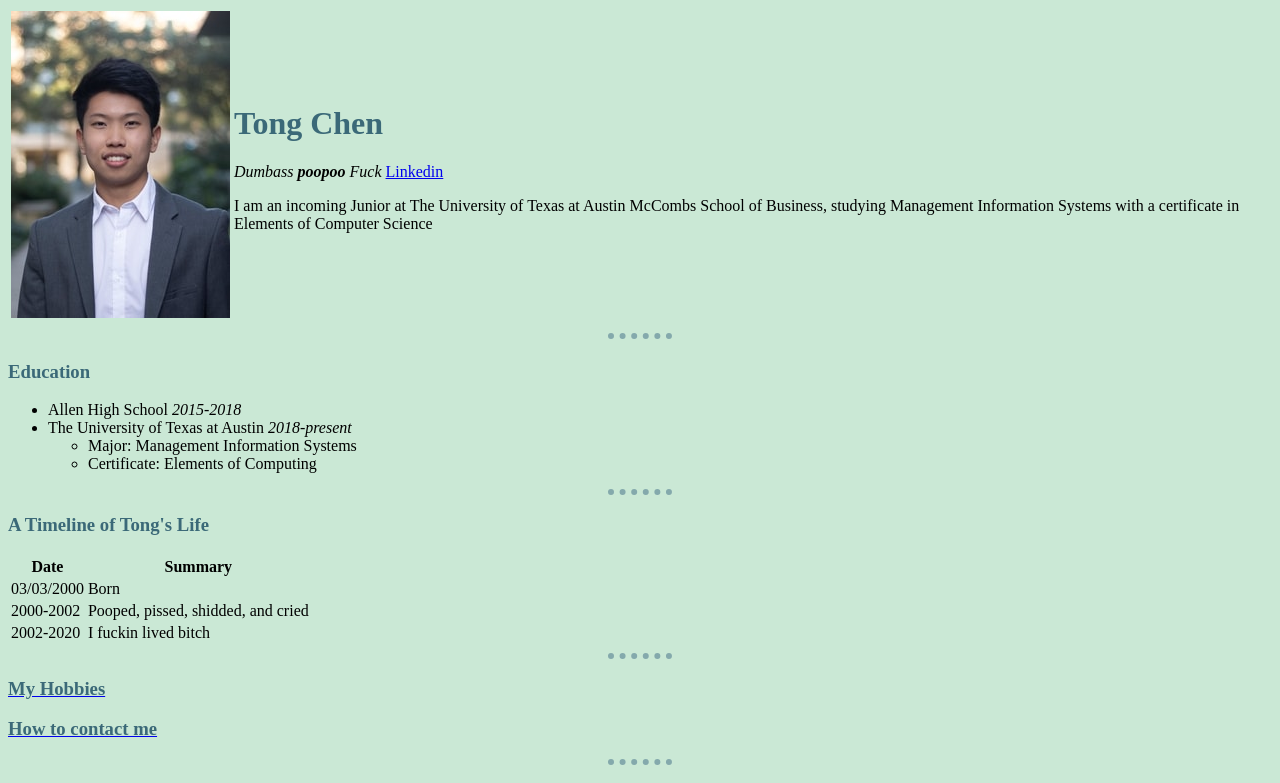
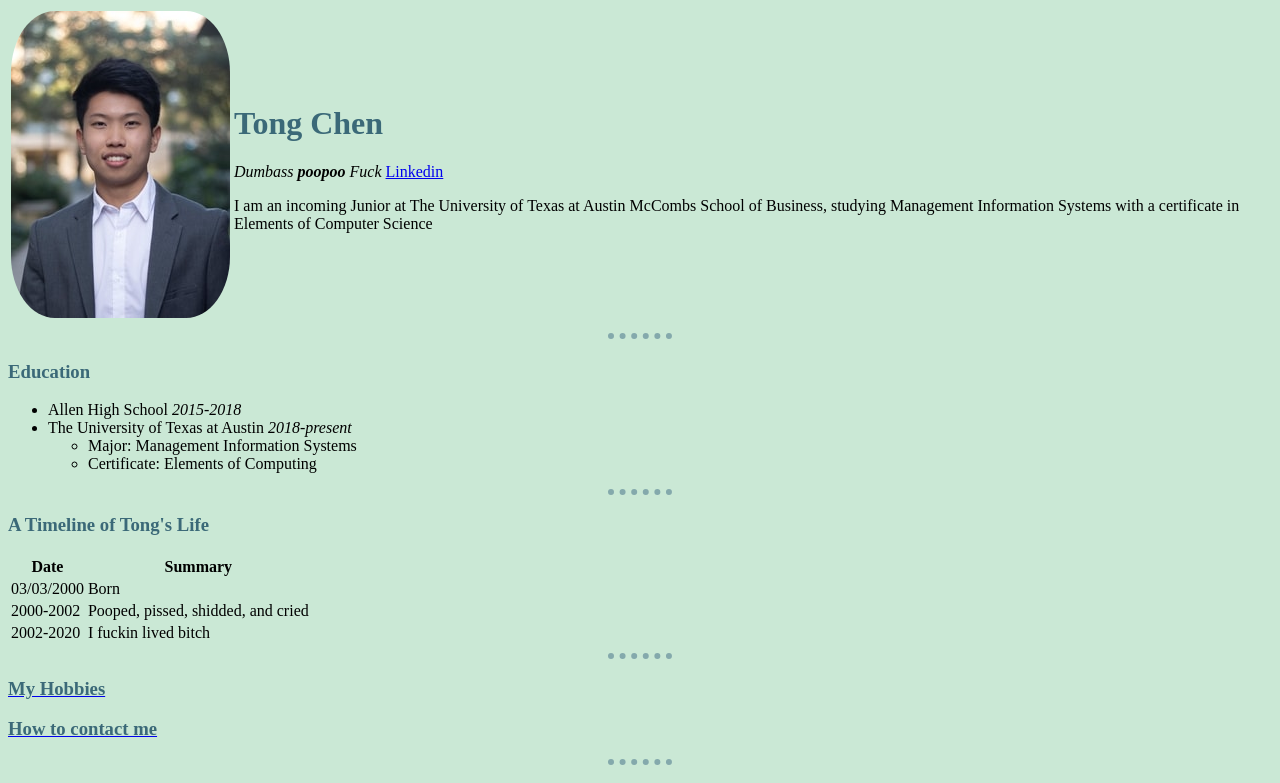
Before and after one commit to tongmbj/cv, a plain HTML site: page index.html in a window 1280 px wide. Shown: the top 783 px of the page. Drawn offline with Linux system fonts and the light colour scheme.

Commit message:
made profile image have rounded edges

```diff
--- a/css/styles.css
+++ b/css/styles.css
@@ -20,3 +20,7 @@ h1 {
 h3 {
   color: #3b6978;
 }
+
+.image{
+  border-radius: 20%
+}
--- a/index.html
+++ b/index.html
@@ -47,7 +47,8 @@
     <tr>
       <td> <img
           src="Images\headshot.jpg"
-          alt="Tong's Profile Picture"></td>
+          alt="Tong's Profile Picture"
+          class="image"></td>
       <td>
         <h1>Tong Chen</h1>
         <p><em>Dumbass <strong>poopoo</strong> Fuck</em> <a href="https://www.linkedin.com/in/tong-chen-105/" target="_blank">Linkedin</a></p>
```
